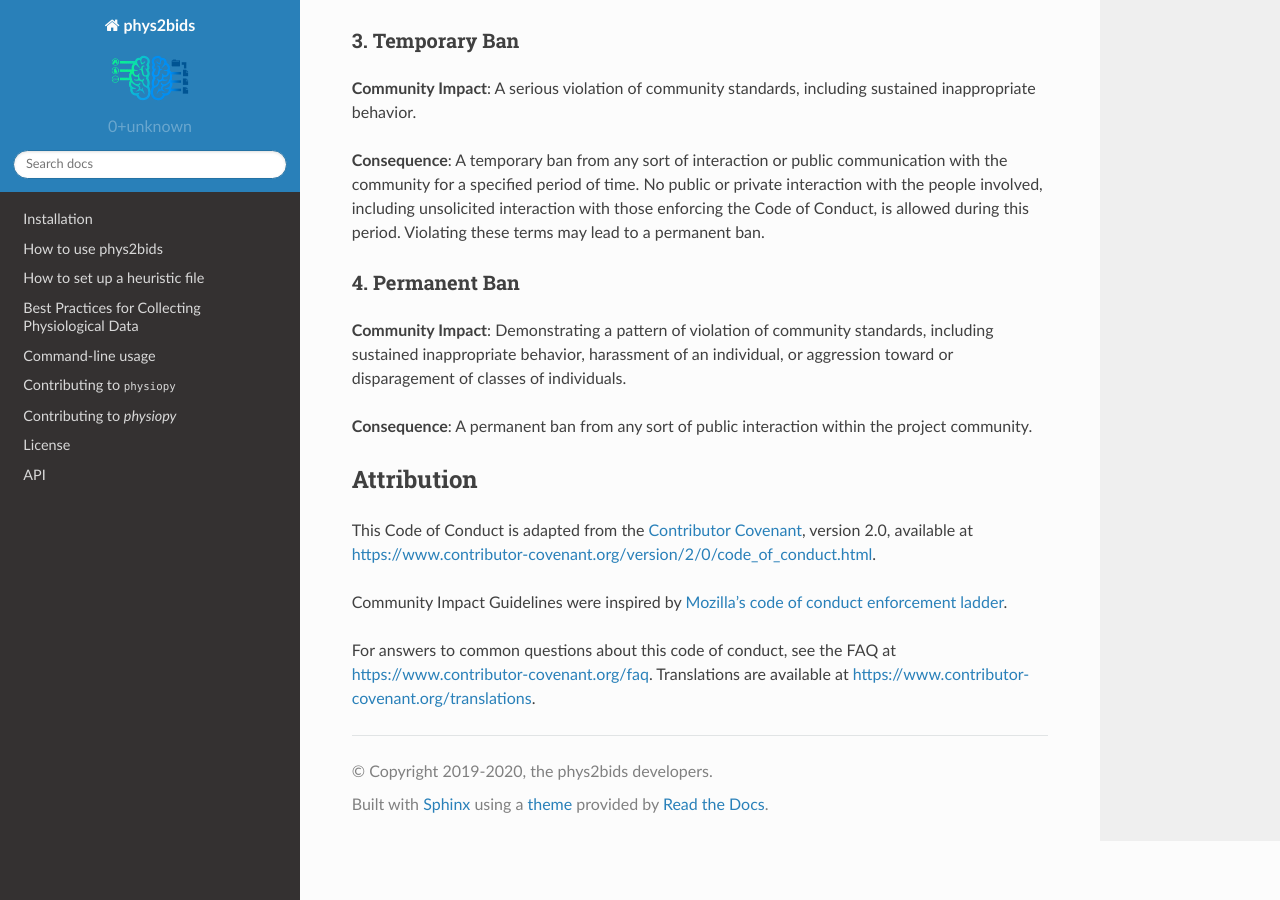
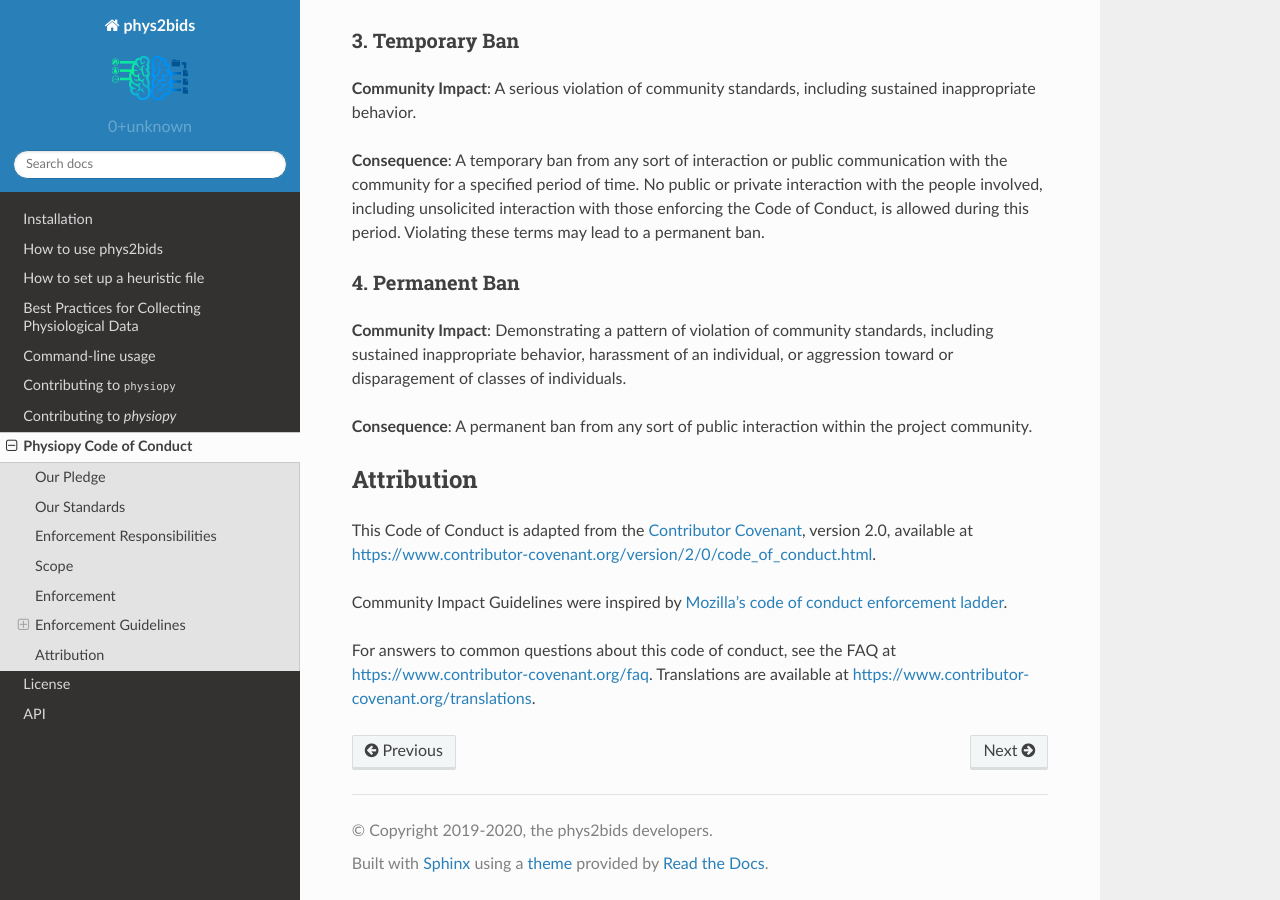
Before and after one commit to physiopy/phys2bids, a Sphinx documentation site: the page built from docs/conduct.rst, in a window 1280 px wide and 900 px high, scrolled down 2153 px. Built offline with Sphinx 7.4.7 and the Read the Docs theme 2.0.0, drawn with Linux system fonts in a browser that asks for light colours.

Commit message:
Correcting toctree

```diff
--- a/docs/conduct.rst
+++ b/docs/conduct.rst
@@ -1,4 +1,4 @@
-.. _codeofconduct:
+.. _conduct:
 
 Physiopy Code of Conduct
 =========================
--- a/docs/index.rst
+++ b/docs/index.rst
@@ -34,5 +34,6 @@ Contents
    cli
    contributing
    contributorfile
+   conduct
    license
    api
```
